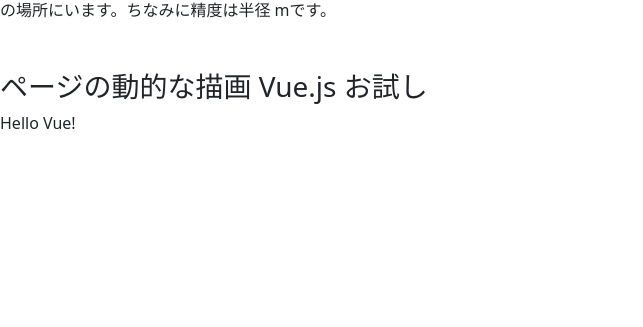
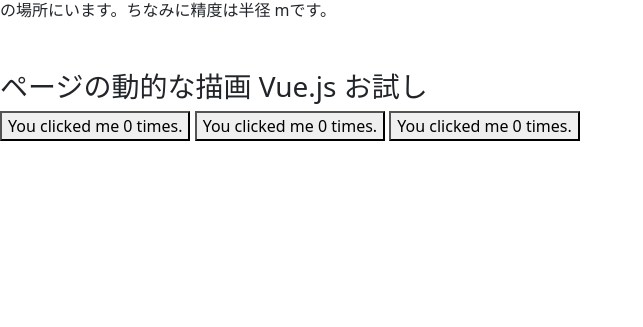
Before and after one commit to ozuaq/hackathon_team_a, a Django app: page /team_d/freedom/ in a window 1280 px wide. Shown: the part 473-800 px from the top of the page, without its empty margins (0-643 px from the left). Run offline with Django 4.2, Linux system fonts and the light colour scheme; some libraries are stand-ins or nearby versions.

Commit message:
update freedom_vue.js & freedom.html

```diff
--- a/static/js/freedom_vue.js
+++ b/static/js/freedom_vue.js
@@ -1,9 +1,12 @@
 import Vue from 'https://cdn.jsdelivr.net/npm/vue@2.7.11/dist/vue.esm.browser.js'
 
-var app = new Vue({
-  delimiters: ['[[', ']]'],
-  el: '#app',
-  data: {
-    message: 'Hello Vue!'
-  }
+Vue.component('button-counter', {
+  data: function () {
+    return {
+      count: 0
+    }
+  },
+  template: '<button v-on:click="count++">You clicked me {{ count }} times.</button>'
 })
+
+new Vue({ el: '#components-demo' })
--- a/template/a_app/freedom.html
+++ b/template/a_app/freedom.html
@@ -40,8 +40,10 @@
 
 
     <h3 class="mt-5">ページの動的な描画 Vue.js お試し</h3>
-    <div id="app">
-        [[ message ]]
+    <div id="components-demo">
+        <button-counter></button-counter>
+        <button-counter></button-counter>
+        <button-counter></button-counter>
     </div>
 
     <script type="module" src="{% static 'js/freedom_vue.js' %}"></script>
```
